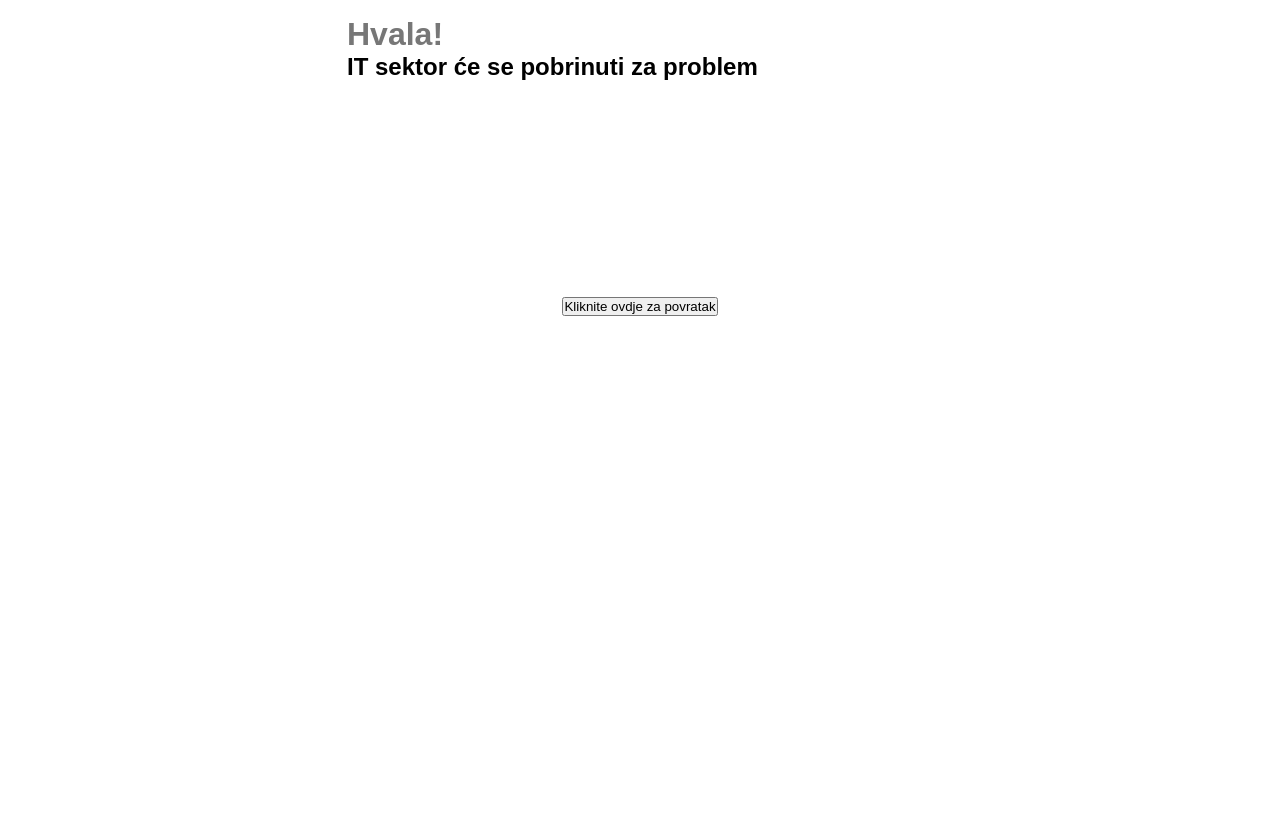
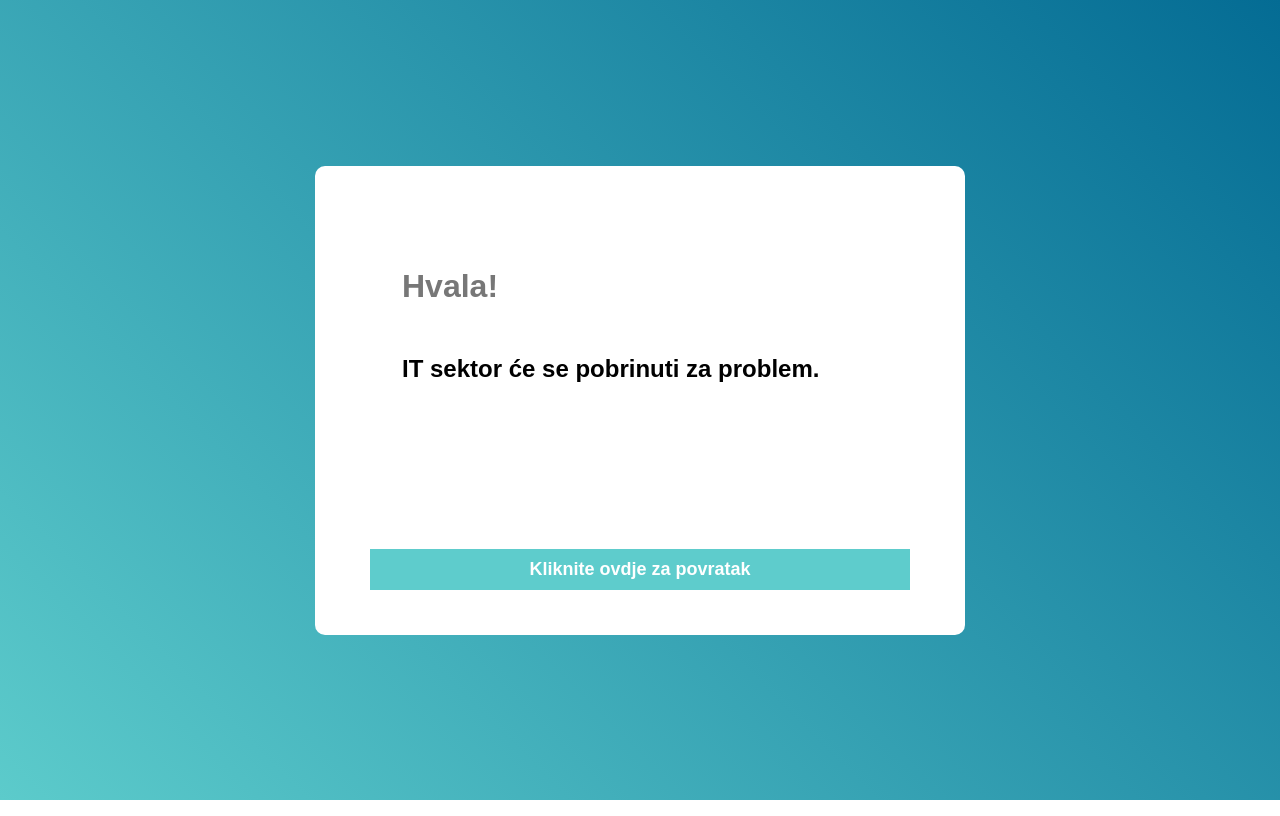
Before and after one commit to MarkoCuk54/Ticket-System, a Flask app: template templates/success.html in a window 1280 px wide. Run offline with Flask 2, Linux system fonts and the light colour scheme; the template is opened without the code that fills it, so the values that code supplies are empty.

Commit message:
Succcess edited

```diff
--- a/static/style.css
+++ b/static/style.css
@@ -21,6 +21,12 @@
 h1 {
   color: #777;
   margin-top: 15px;
+}
+
+h2 {
+  padding-top: 50px;
+  padding-bottom: 150px;
+
 }
 
 h3 {
@@ -73,8 +79,17 @@
 
 }
 #nazad {
-  text-align: center;
-  margin-top: 200px;
+  display: block;
+  width: 100%;
+  background: #5ecccc;
+  color: #fff;
+  padding: 10px 20px;
+  border: none;
+  cursor: pointer;
+  outline: none;
+  margin-top: 1rem;
+  font-weight: bold;
+  font-size: 18px;
 }
 /*---------------------------------------------*/
 h1,h2,h3,h4,h5,h6 {
--- a/templates/success.html
+++ b/templates/success.html
@@ -8,12 +8,16 @@
     <title>Hvala!</title>
   </head>
   <body>
+    <div class="container-contact100">
+      <div class="wrap-contact100">
+        <form class="contact100-form validate-form">
+          <span class="contact100-form-title"></span>
     <div class="container">
       <h1>Hvala!</h1>
-      <h2>IT sektor će se pobrinuti za problem</h2>
+      <h2>IT sektor će se pobrinuti za problem.</h2>
     </div>
     <form style="text-align: center" action="/">
-      <button id="nazad">Kliknite ovdje za povratak</button>
+      <button id="nazad">Kliknite ovdje za povratak </button>
     </form>
   </body>
 </html>
```
